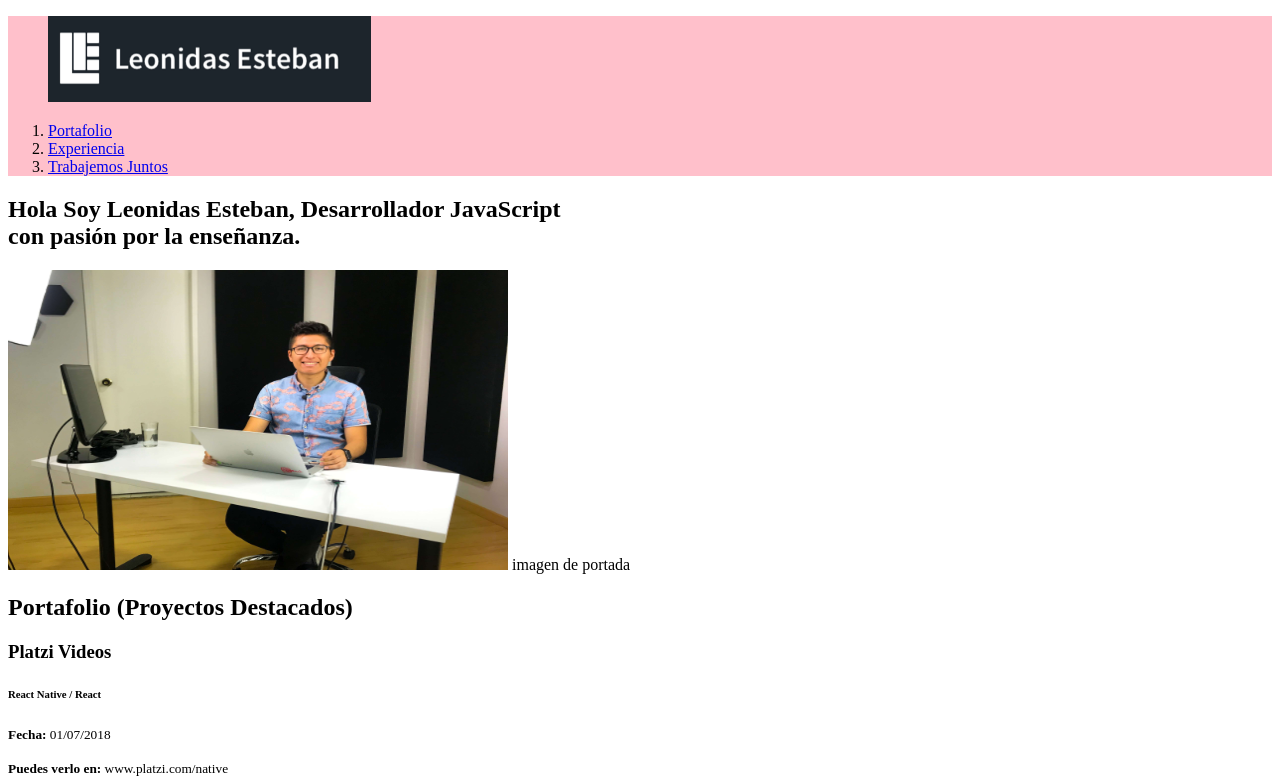
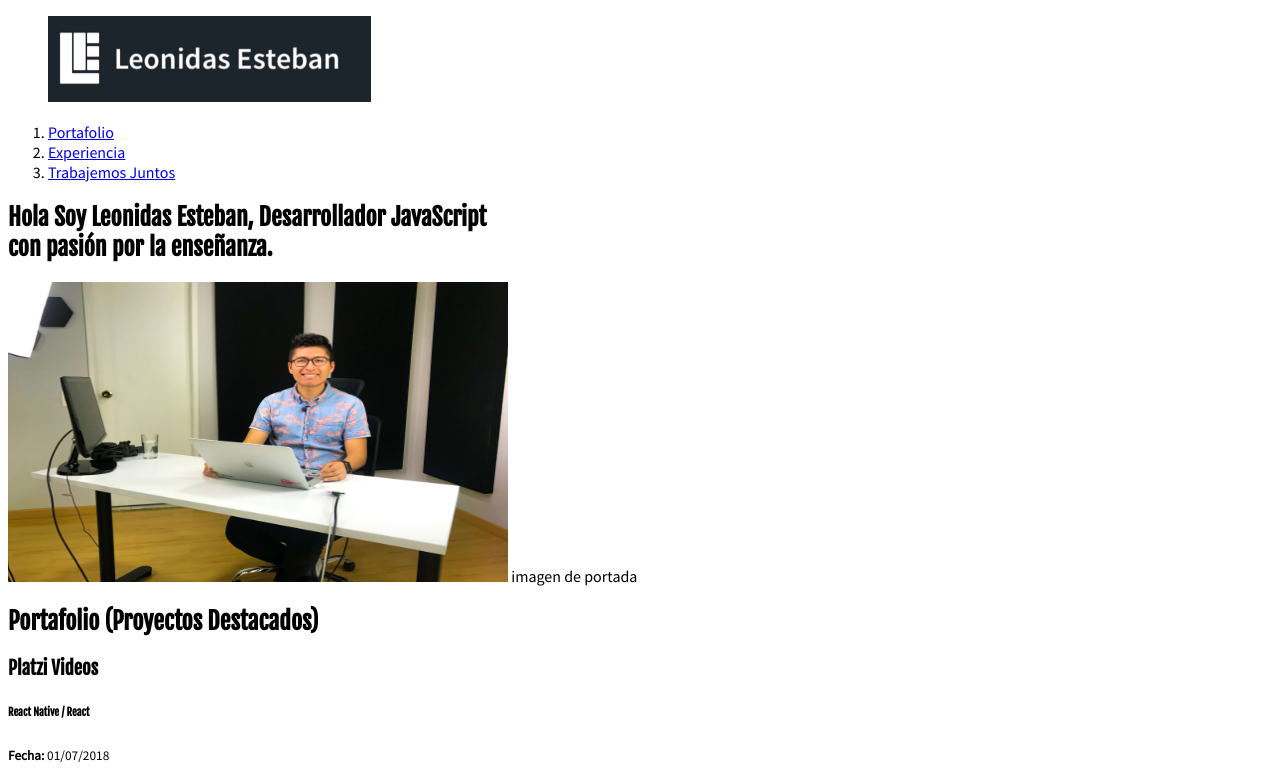
Before and after one commit to jmacalupur/CurosDesarrolloWeb, a plain HTML site: page index.html in a window 1280 px wide. Shown: the top 780 px of the page. Drawn offline with Linux system fonts and the light colour scheme.

Commit message:
Tipos de texto personalizado: Argregamos dos fuentes desde el google fonts para que quede un buen estilo en nuestros textos

```diff
--- a/css/estilo.css
+++ b/css/estilo.css
@@ -4,6 +4,15 @@ declaraciones: todo lo que hacemos con ese selector
 propiedades: cosas propiedades
 valores: */
 
-header {
-    background: pink;
+body {
+    font-family: 'Source Sans Pro', sans-serif;
 }
+
+h1,
+h2,
+h3,
+h4,
+h5,
+h6 {
+    font-family: 'Fjalla One', sans-serif;
+}
--- a/index.html
+++ b/index.html
@@ -4,7 +4,9 @@
         <meta charset="UTF-8"/>
         <title>Leonidas Esteban</title>
         <link rel="icon" type="image/png" href="images/favicon.png"/>
+        <link href="https://fonts.googleapis.com/css?family=Fjalla+One|Source+Sans+Pro" rel="stylesheet">
         <link rel="stylesheet" href="css/estilo.css">
+
     </head>
     <body>
         <header class="header">
```
